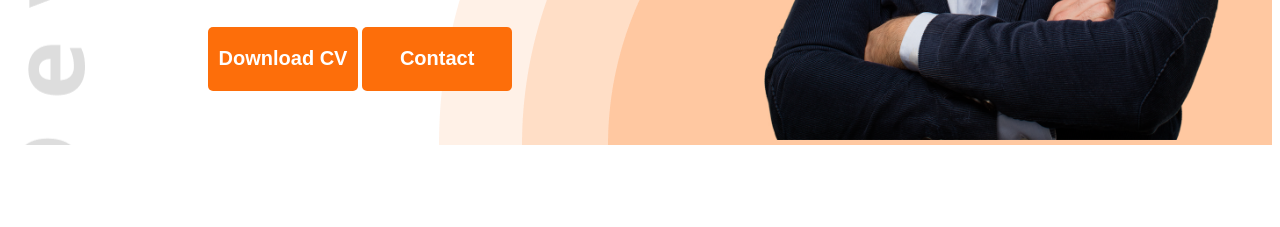
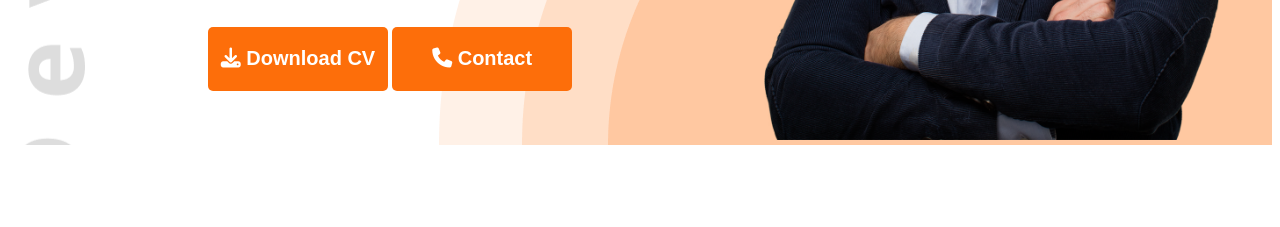
Before and after one commit to nahid184141/portfolio-web-dev, a plain HTML site: page index.html in a window 1280 px wide. Shown: the part 573-800 px from the top of the page. Drawn offline with nearby package versions, Linux system fonts and the light colour scheme.

Commit message:
add font awesome icon

```diff
--- a/index.html
+++ b/index.html
@@ -8,6 +8,7 @@
     <link rel="preconnect" href="https://fonts.gstatic.com" crossorigin>
     <link href="https://fonts.googleapis.com/css2?family=Open+Sans:ital,wght@0,300..800;1,300..800&display=swap" rel="stylesheet">
     <link rel="stylesheet" href="styles/portfolio.css">
+    <script src="https://kit.fontawesome.com/9f5649436a.js" crossorigin="anonymous"></script>
 </head>
 <body class="open-sans-normal">
     <header class="imgbackground">
@@ -26,8 +27,8 @@
                 <h4 class="banner-greeting">Hi, I  am</h4>
                 <h1 class="banner-title">Mary Hardy</h1>
                 <p class="banner-description">Shot what able cold new see hold.Friendly as an betrayed formerly<br> he. Morning because as to society behaved moments.</p>
-                <button class="btn-primary">Download CV</button>
-                <button class="btn-primary">Contact</button>
+                <button class="btn-primary"><i class="fa-solid fa-download"></i> Download CV</button>
+                <button class="btn-primary"><i class="fa-solid fa-phone"></i> Contact</button>
             </div>
 
             <div class="banner-image">
@@ -158,7 +159,7 @@
                 </div>
             </div>
 
-            <div class="btn-ex"> <button class="btn-primary">Download CV</button></div>
+            <div class="btn-ex"> <button class="btn-primary"><i class="fa-solid fa-download"></i> Download CV</button></div>
         </section>
 
 
--- a/styles/portfolio.css
+++ b/styles/portfolio.css
@@ -51,7 +51,7 @@ nav li a {
     background-color:#FD6E0A;
     border:none;
     color:#FFFFFF;
-    width:150px;
+    width:180px;
     height:64px;
     border-radius: 5px;
     font-size: 20px;
```
